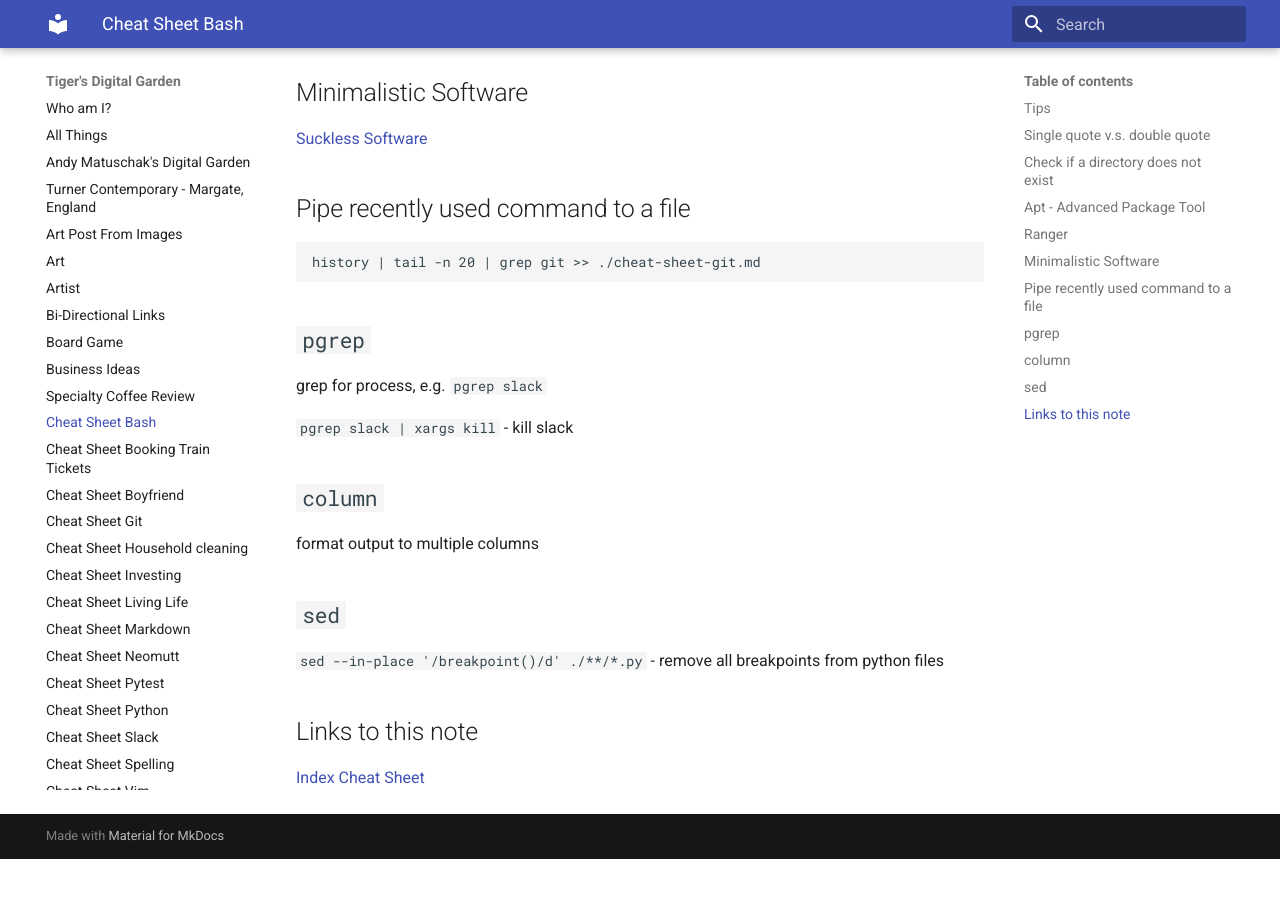
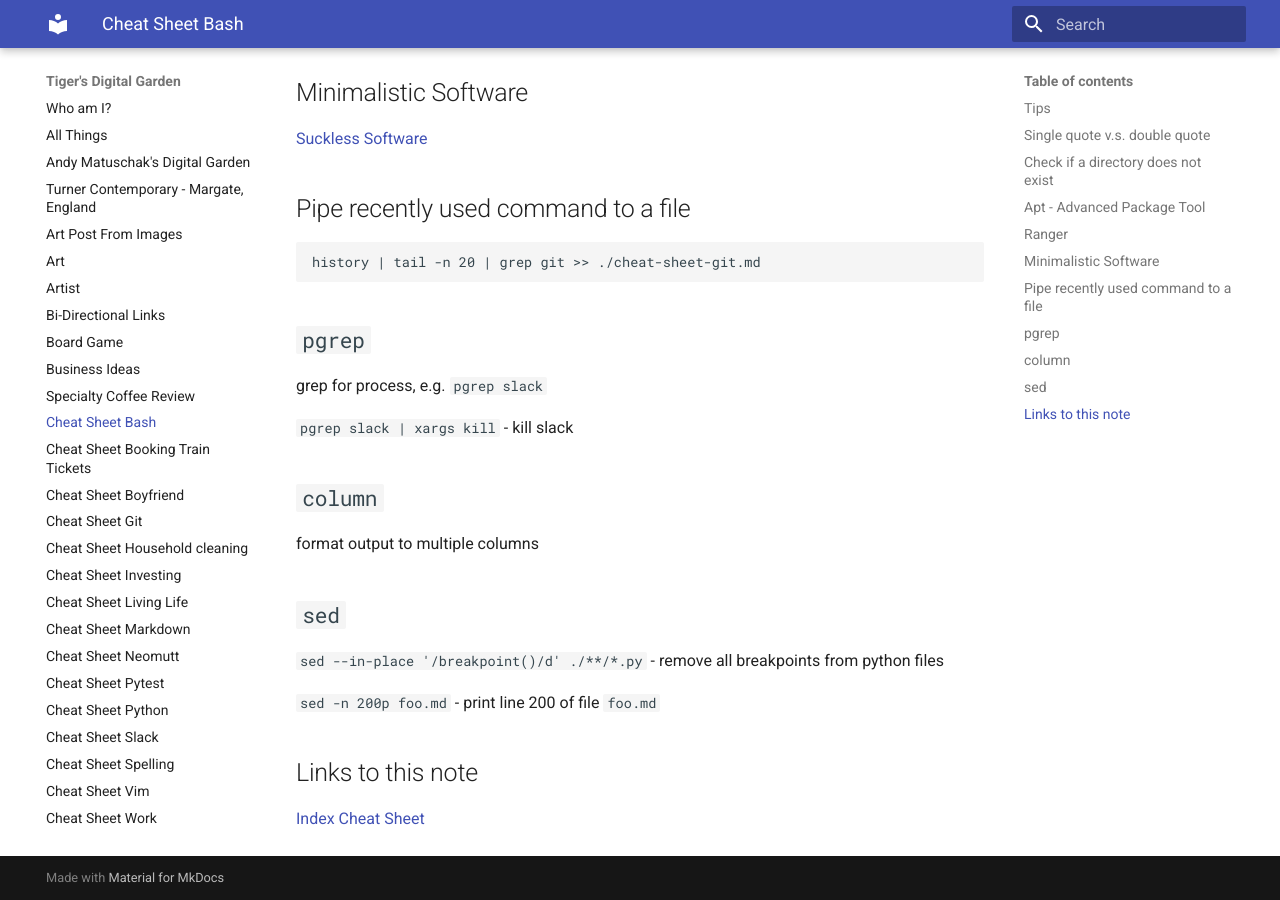
Before and after one commit to ynotstartups/notes, an MkDocs documentation site: the page built from notes/cheat-sheet-bash.md, in a window 1280 px wide and 900 px high, scrolled down 1296 px. Built offline with MkDocs 1.6.1 and Material for MkDocs 9.7.7, drawn with Linux system fonts in a browser that asks for light colours; before the commit the page ends 2155 px from its top, so only the background shows below that.

Commit message:
add using sed to print a specific line

```diff
--- a/notes/cheat-sheet-bash.md
+++ b/notes/cheat-sheet-bash.md
@@ -75,6 +75,8 @@ format output to multiple columns
 
 `sed --in-place '/breakpoint()/d' ./**/*.py` - remove all breakpoints from python files
 
+`sed -n 200p foo.md` - print line 200 of file `foo.md`
+
 
 ## Links to this note
 
```
